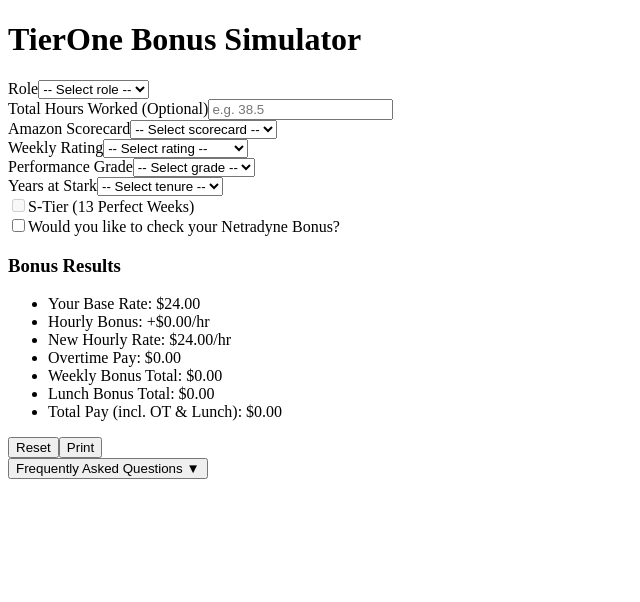
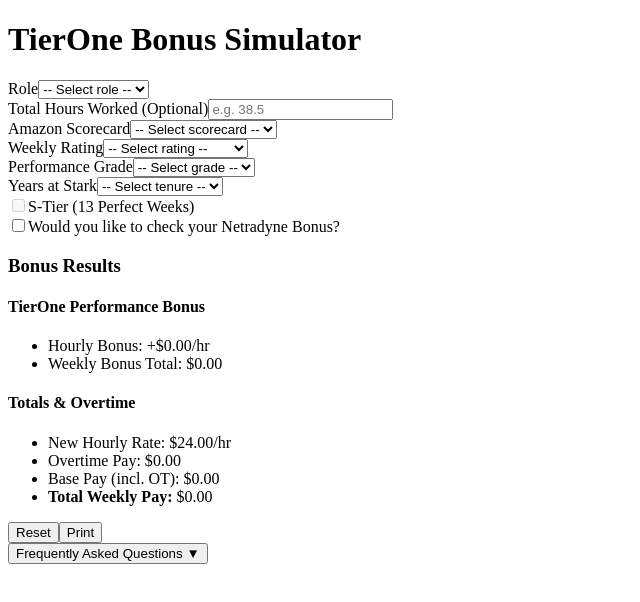
Before and after one commit to StarkTierOne/TierOne-simulator, a React (Create React App) app: page / in a window 1280 px wide. Shown: the top 602 px of the page, without its empty margins (0-640 px from the left). Built offline with nearby package versions, Linux system fonts and the light colour scheme.

Commit message:
Update App.jsx

```diff
--- a/src/App.jsx
+++ b/src/App.jsx
@@ -58,7 +58,6 @@ export default function App() {
   const [lunchRate, setLunchRate] = useState("");
   const [showLunchExp, setShowLunchExp] = useState(false);
 
-  // Reset S-Tier if rating changes
   useEffect(() => {
     if (rating !== "Perfect") setSTier(false);
   }, [rating]);
@@ -87,40 +86,46 @@ export default function App() {
     return { hourly: Math.min(rate,32), bonusOnly: (Math.min(rate,32)-24).toFixed(2) };
   };
 
-  // Memoized calcs
+  // Calculations
   const result = useMemo(() => getBonusRate(), [scorecard, rating, tier, tenure, sTier]);
   const hourlyBonus = result ? parseFloat(result.bonusOnly) : 0;
   const totalH = parseFloat(hours || 0);
   const otH = totalH > 40 ? totalH - 40 : 0;
 
-  // 39-Hour Guarantee
-  const is39Eligible = rating === "Perfect"
-    && (parseInt(daysWorked,10) || 0) >= 3
-    && driverRejects === 0;
+  // 39-Hour Guarantee (Driver only)
+  const is39Eligible =
+    role === "Driver" &&
+    rating === "Perfect" &&
+    (parseInt(daysWorked,10) || 0) >= 3 &&
+    driverRejects === 0;
   const creditedHours39 = is39Eligible ? Math.max(totalH,39) : totalH;
 
-  // Paid Lunch Bonus
-  const lunchEligible = rating === "Perfect" && ["A","B"].includes(tier);
+  // Paid Lunch Bonus (Driver only)
+  const lunchEligible =
+    role === "Driver" &&
+    rating === "Perfect" &&
+    ["A","B"].includes(tier);
   const lunchAmt = lunchEligible
-    ? (parseInt(daysWorked,10) || 0) * (parseFloat(lunchRate)||0)
+    ? (parseInt(daysWorked,10) || 0) * (parseFloat(lunchRate) || 0)
     : 0;
 
-  // Base & totals
-  const base = role === "Driver" ? 24 : parseFloat(baseRate)||24;
+  // Base & Totals
+  const base = role === "Driver" ? 24 : parseFloat(baseRate) || 24;
   const newRate = (base + hourlyBonus).toFixed(2);
   const otPay = (base * 1.5 * otH).toFixed(2);
-  const weeklyBonus = (hourlyBonus * creditedHours39).toFixed(2);
+  const performanceBonusTotal = (hourlyBonus * totalH).toFixed(2);
+  const guaranteePay = (base * creditedHours39).toFixed(2);
   const baseOT = (base * creditedHours39 + parseFloat(otPay)).toFixed(2);
   const totalPay = (
-    (base + hourlyBonus) * creditedHours39
-    + parseFloat(otPay)
-    + lunchAmt
+    (base + hourlyBonus) * creditedHours39 +
+    parseFloat(otPay) +
+    lunchAmt
   ).toFixed(2);
 
-  // Netradyne bonus
+  // Netradyne Bonus
   const isEligible = ["Perfect","Meets Requirements"].includes(rating);
-  const qualifiesND = checkND && isEligible && netradyne!=="None" && severeEvent==="No";
-  const netBonus = qualifiesND ? (netradyne==="Gold"?20:10) : 0;
+  const qualifiesND = checkND && isEligible && netradyne !== "None" && severeEvent === "No";
+  const netBonus = qualifiesND ? (netradyne === "Gold" ? 20 : 10) : 0;
 
   return (
     <div className="p-8 max-w-3xl mx-auto font-sans space-y-8">
@@ -131,7 +136,7 @@ export default function App() {
         {/* Role */}
         <div>
           <label htmlFor="role" className="block font-medium mb-1">Role</label>
-          <select id="role" value={role} onChange={e=>setRole(e.target.value)} className="w-full border p-2 rounded">
+          <select id="role" value={role} onChange={e => setRole(e.target.value)} className="w-full border p-2 rounded">
             <option value="">-- Select role --</option>
             <option>Driver</option>
             <option>Trainer</option>
@@ -142,21 +147,21 @@ export default function App() {
         {/* Total Hours */}
         <div>
           <label htmlFor="hours" className="block font-medium mb-1">Total Hours Worked (Optional)</label>
-          <input id="hours" type="number" value={hours} onChange={e=>setHours(e.target.value)} placeholder="e.g. 38.5" className="w-full border p-2 rounded"/>
+          <input id="hours" type="number" value={hours} onChange={e => setHours(e.target.value)} placeholder="e.g. 38.5" className="w-full border p-2 rounded"/>
         </div>
 
         {/* Base Pay */}
-        {(role==="Trainer"||role==="Supervisor") && (
+        {(role === "Trainer" || role === "Supervisor") && (
           <div>
             <label htmlFor="baseRate" className="block font-medium mb-1">Base Pay (Optional)</label>
-            <input id="baseRate" type="number" value={baseRate} onChange={e=>setBaseRate(e.target.value)} placeholder="e.g. 27" className="w-full border p-2 rounded"/>
+            <input id="baseRate" type="number" value={baseRate} onChange={e => setBaseRate(e.target.value)} placeholder="e.g. 27" className="w-full border p-2 rounded"/>
           </div>
         )}
 
         {/* Scorecard */}
         <div>
           <label htmlFor="scorecard" className="block font-medium mb-1">Amazon Scorecard</label>
-          <select id="scorecard" value={scorecard} onChange={e=>setScorecard(e.target.value)} className="w-full border p-2 rounded">
+          <select id="scorecard" value={scorecard} onChange={e => setScorecard(e.target.value)} className="w-full border p-2 rounded">
             <option value="">-- Select scorecard --</option>
             <option>Fantastic Plus</option>
             <option>Fantastic</option>
@@ -169,7 +174,7 @@ export default function App() {
         {/* Rating */}
         <div>
           <label htmlFor="rating" className="block font-medium mb-1">Weekly Rating</label>
-          <select id="rating" value={rating} onChange={e=>setRating(e.target.value)} className="w-full border p-2 rounded">
+          <select id="rating" value={rating} onChange={e => setRating(e.target.value)} className="w-full border p-2 rounded">
             <option value="">-- Select rating --</option>
             <option>Perfect</option>
             <option>Meets Requirements</option>
@@ -181,75 +186,84 @@ export default function App() {
         {/* Grade */}
         <div>
           <label htmlFor="tier" className="block font-medium mb-1">Performance Grade</label>
-          <select id="tier" value={tier} onChange={e=>setTier(e.target.value)} className="w-full border p-2 rounded">
+          <select id="tier" value={tier} onChange={e => setTier(e.target.value)} className="w-full border p-2 rounded">
             <option value="">-- Select grade --</option>
-            <option>A</option><option>B</option><option>C</option><option>D</option><option>F</option>
+            <option>A</option>
+            <option>B</option>
+            <option>C</option>
+            <option>D</option>
+            <option>F</option>
           </select>
         </div>
 
         {/* Tenure */}
         <div>
           <label htmlFor="tenure" className="block font-medium mb-1">Years at Stark</label>
-          <select id="tenure" value={tenure} onChange={e=>setTenure(e.target.value)} className="w-full border p-2 rounded">
+          <select id="tenure" value={tenure} onChange={e => setTenure(e.target.value)} className="w-full border p-2 rounded">
             <option value="">-- Select tenure --</option>
-            <option>&lt;1</option><option>1</option><option>2</option><option>3</option><option>4</option><option>5+</option>
+            <option>&lt;1</option>
+            <option>1</option>
+            <option>2</option>
+            <option>3</option>
+            <option>4</option>
+            <option>5+</option>
           </select>
         </div>
 
         {/* S-Tier */}
         <div className="flex items-center space-x-2">
-          <input type="checkbox" id="sTier" checked={sTier} onChange={e=>setSTier(e.target.checked)} disabled={rating!=="Perfect"} className="w-5 h-5"/>
+          <input type="checkbox" id="sTier" checked={sTier} onChange={e => setSTier(e.target.checked)} disabled={rating !== "Perfect"} className="w-5 h-5"/>
           <label htmlFor="sTier" className="font-medium">S-Tier (13 Perfect Weeks)</label>
         </div>
 
-        {/* Netradyne */}
+        {/* Netradyne Toggle */}
         <div className="flex items-center space-x-2">
-          <input type="checkbox" id="ndToggle" checked={checkND} onChange={e=>setCheckND(e.target.checked)} className="w-5 h-5"/>
+          <input type="checkbox" id="ndToggle" checked={checkND} onChange={e => setCheckND(e.target.checked)} className="w-5 h-5"/>
           <label htmlFor="ndToggle" className="font-medium">Would you like to check your Netradyne Bonus?</label>
         </div>
 
-        {/* 39-Hour Guarantee */}
-        {rating==="Perfect" && (
+        {/* 39-Hour Guarantee Inputs (Driver only) */}
+        {role === "Driver" && rating === "Perfect" && (
           <div className="space-y-4">
             <h3 className="font-semibold">39-Hour Guarantee</h3>
-            <button type="button" aria-expanded={show39Exp} aria-controls="info-39" className="font-medium" onClick={()=>setShow39Exp(!show39Exp)}>
+            <button type="button" className="font-medium" onClick={() => setShow39Exp(!show39Exp)}>
               What’s the 39-Hour Guarantee? {show39Exp ? "▲" : "▼"}
             </button>
             {show39Exp && (
-              <div id="info-39" className="text-sm pl-4">
+              <div className="text-sm pl-4">
                 If you have a Perfect rating, work at least 3 days, and have zero driver-initiated rejects, we’ll credit you up to 39 hours at your base rate even if you actually worked fewer.
               </div>
             )}
             <div>
               <label htmlFor="daysWorked" className="block font-medium mb-1">Days Worked This Week</label>
-              <input id="daysWorked" type="number" min="0" max="7" value={daysWorked} onChange={e=>setDaysWorked(e.target.value)} className="w-full border p-2 rounded"/>
+              <input id="daysWorked" type="number" min="0" max="7" value={daysWorked} onChange={e => setDaysWorked(e.target.value)} className="w-full border p-2 rounded"/>
             </div>
             <div>
               <label htmlFor="driverRejects" className="block font-medium mb-1">Driver-Rejected Legs</label>
-              <input id="driverRejects" type="number" min="0" value={driverRejects} onChange={e=>setDriverRejects(parseInt(e.target.value,10)||0)} className="w-full border p-2 rounded"/>
+              <input id="driverRejects" type="number" min="0" value={driverRejects} onChange={e => setDriverRejects(parseInt(e.target.value,10)||0)} className="w-full border p-2 rounded"/>
             </div>
             <div>
               <label htmlFor="amazonRejects" className="block font-medium mb-1">Amazon-Canceled Legs</label>
-              <input id="amazonRejects" type="number" min="0" value={amazonRejects} onChange={e=>setAmazonRejects(parseInt(e.target.value,10)||0)} className="w-full border p-2 rounded"/>
+              <input id="amazonRejects" type="number" min="0" value={amazonRejects} onChange={e => setAmazonRejects(parseInt(e.target.value,10)||0)} className="w-full border p-2 rounded"/>
             </div>
           </div>
         )}
 
-        {/* Paid Lunch Bonus */}
-        {rating==="Perfect" && ["A","B"].includes(tier) && (
+        {/* Paid Lunch Bonus Inputs (Driver only) */}
+        {role === "Driver" && lunchEligible && (
           <div className="space-y-4">
             <h3 className="font-semibold">Paid Lunch Bonus</h3>
-            <button type="button" aria-expanded={showLunchExp} aria-controls="info-lunch" className="font-medium" onClick={()=>setShowLunchExp(!showLunchExp)}>
+            <button type="button" className="font-medium" onClick={() => setShowLunchExp(!showLunchExp)}>
               What’s the Paid Lunch Bonus? {showLunchExp ? "▲" : "▼"}
             </button>
             {showLunchExp && (
-              <div id="info-lunch" className="text-sm pl-4">
-                As long as you have a Perfect rating and Grade A or B, you earn the daily lunch bonus for each day worked. Enter your per-day rate above.
+              <div className="text-sm pl-4">
+                As long as you have a Perfect rating and Grade A or B, you earn a lunch bonus for each day worked. Enter your per-day rate above.
               </div>
             )}
             <div>
               <label htmlFor="lunchRate" className="block font-medium mb-1">Lunch Bonus Rate ($/day)</label>
-              <input id="lunchRate" type="number" value={lunchRate} onChange={e=>setLunchRate(e.target.value)} placeholder="e.g. 5" className="w-full border p-2 rounded"/>
+              <input id="lunchRate" type="number" value={lunchRate} onChange={e => setLunchRate(e.target.value)} placeholder="e.g. 5" className="w-full border p-2 rounded"/>
             </div>
           </div>
         )}
@@ -262,22 +276,22 @@ export default function App() {
           <div className="space-y-4">
             <div>
               <label className="block font-medium mb-1">Netradyne Status</label>
-              <select value={netradyne} onChange={e=>setNetradyne(e.target.value)} className="w-full border p-2 rounded">
+              <select value={netradyne} onChange={e => setNetradyne(e.target.value)} className="w-full border p-2 rounded">
                 <option value="">--</option><option>Gold</option><option>Silver</option><option>None</option>
               </select>
             </div>
             <div>
               <label className="block font-medium mb-1">Any Severe Events in Last 6 Weeks?</label>
-              <select value={severeEvent} onChange={e=>setSevereEvent(e.target.value)} className="w-full border p-2 rounded">
+              <select value={severeEvent} onChange={e => setSevereEvent(e.target.value)} className="w-full border p-2 rounded">
                 <option value="">--</option><option>No</option><option>Yes</option>
               </select>
             </div>
             <p className="font-medium">Bonus (if eligible): <span className="text-lg">${netBonus}</span></p>
-            <button type="button" aria-expanded={showNDE} aria-controls="nd-explainer" className="font-semibold" onClick={()=>setShowNDE(!showNDE)}>
+            <button type="button" className="font-semibold" onClick={() => setShowNDE(!showNDE)}>
               Netradyne Bonus Explainer {showNDE ? "▲" : "▼"}
             </button>
             {showNDE && (
-              <div id="nd-explainer" role="region" className="text-sm pl-4">
+              <div className="text-sm pl-4">
                 The Netradyne Bonus is paid out quarterly if the company earns Gold or Silver status on Amazon's camera safety score. You must not have NI or AR ratings or receive major camera flags to qualify. If eligible, your bonus accrues weekly and is paid as a lump sum at the end of the quarter.
               </div>
             )}
@@ -285,38 +299,83 @@ export default function App() {
         </div>
       )}
 
-      {/* Bonus Results */}
-      <div className="bg-white p-6 rounded-lg shadow space-y-4">
+      {/* Grouped Bonus Results */}
+      <div className="bg-white p-6 rounded-lg shadow space-y-6">
         <h3 className="text-xl font-semibold mb-2">Bonus Results</h3>
-        <ul className="list-disc ml-6 space-y-1">
-          <li>Your Base Rate: ${base.toFixed(2)}</li>
-          <li>Hourly Bonus: +${hourlyBonus.toFixed(2)}/hr</li>
-          <li>New Hourly Rate: ${newRate}/hr</li>
-          <li>Overtime Pay: ${otPay}</li>
-          <li>Weekly Bonus Total: ${weeklyBonus}</li>
-          <li>Lunch Bonus Total: ${lunchAmt.toFixed(2)}</li>
-          <li>Total Pay (incl. OT & Lunch): ${totalPay}</li>
-        </ul>
+
+        {/* 1. Performance Bonus */}
+        <div>
+          <h4 className="font-medium">TierOne Performance Bonus</h4>
+          <ul className="list-disc ml-6 space-y-1">
+            <li>Hourly Bonus: +${hourlyBonus.toFixed(2)}/hr</li>
+            <li>Weekly Bonus Total: ${performanceBonusTotal}</li>
+          </ul>
+        </div>
+
+        {/* 2. 39-Hour Guarantee */}
+        {role === "Driver" && rating === "Perfect" && (
+          <div>
+            <h4 className="font-medium">39-Hour Guarantee</h4>
+            <ul className="list-disc ml-6 space-y-1">
+              <li>Credited Hours: {creditedHours39.toFixed(2)} hrs</li>
+              <li>Guarantee Pay (at base rate): ${guaranteePay}</li>
+            </ul>
+          </div>
+        )}
+
+        {/* 3. Paid Lunch Bonus */}
+        {role === "Driver" && lunchEligible && (
+          <div>
+            <h4 className="font-medium">Paid Lunch Bonus</h4>
+            <ul className="list-disc ml-6 space-y-1">
+              <li>Lunch Days: {parseInt(daysWorked,10)||0}</li>
+              <li>Lunch Bonus Total: ${lunchAmt.toFixed(2)}</li>
+            </ul>
+          </div>
+        )}
+
+        {/* 4. Netradyne Bonus */}
+        {checkND && (
+          <div>
+            <h4 className="font-medium">Netradyne Safety Bonus</h4>
+            <ul className="list-disc ml-6 space-y-1">
+              <li>Weekly Netradyne Bonus: ${netBonus}</li>
+            </ul>
+          </div>
+        )}
+
+        {/* 5. Totals & Overtime */}
+        <div>
+          <h4 className="font-medium">Totals & Overtime</h4>
+          <ul className="list-disc ml-6 space-y-1">
+            <li>New Hourly Rate: ${newRate}/hr</li>
+            <li>Overtime Pay: ${otPay}</li>
+            <li>Base Pay (incl. OT): ${baseOT}</li>
+            <li><strong>Total Weekly Pay:</strong> ${totalPay}</li>
+          </ul>
+        </div>
+
+        {/* Actions */}
         <div className="flex space-x-4">
-          <button type="button" onClick={resetForm} className="px-4 py-2 border rounded">Reset</button>
-          <button type="button" onClick={printResults} className="px-4 py-2 border rounded">Print</button>
+          <button onClick={resetForm} className="px-4 py-2 border rounded">Reset</button>
+          <button onClick={printResults} className="px-4 py-2 border rounded">Print</button>
         </div>
       </div>
 
       {/* FAQ */}
       <div className="space-y-4">
-        <button type="button" aria-expanded={showFAQ} aria-controls="faq-section" className="font-semibold" onClick={()=>setShowFAQ(!showFAQ)}>
+        <button onClick={() => setShowFAQ(!showFAQ)} className="font-semibold">
           Frequently Asked Questions {showFAQ ? "▲" : "▼"}
         </button>
         {showFAQ && (
-          <div id="faq-section" role="region" className="text-sm space-y-4 pl-4">
+          <div className="text-sm space-y-4 pl-4">
             {/* 1 */}
             <div>
-              <button type="button" aria-expanded={showPG} aria-controls="faq-pg" className="font-medium" onClick={()=>setShowPG(!showPG)}>
+              <button onClick={() => setShowPG(!showPG)} className="font-medium">
                 What is a Performance Grade (A–F)? {showPG ? "▲" : "▼"}
               </button>
               {showPG && (
-                <div id="faq-pg" role="region" className="mt-1">
+                <div className="mt-1">
                   <p>Your Performance Grade is based on your last 13 weeks of overall Total Score.</p>
                   <p><strong>A Grade:</strong> 10 weeks at 100%, rest at 90%+, 1 grace week at 70%+</p>
                   <p><strong>B Grade:</strong> 5 weeks at 100%, rest at 90%+, 1 grace week at 70%+ or all 13 weeks at 90%+</p>
@@ -328,12 +387,12 @@ export default function App() {
             </div>
             {/* 2 */}
             <div>
-              <button type="button" aria-expanded={showWR} aria-controls="faq-wr" className="font-medium" onClick={()=>setShowWR(!showWR)}>
+              <button onClick={() => setShowWR(!showWR)} className="font-medium">
                 How is Weekly Rating determined? {showWR ? "▲" : "▼"}
               </button>
               {showWR && (
-                <div id="faq-wr" role="region" className="mt-1">
-                  <p>Weekly Rating reflects how you performed this week — it's based on your Total Score plus any safety, attendance, or behavioral flags.</p>
+                <div className="mt-1">
+                  <p>Weekly Rating reflects your Total Score plus any safety, attendance, or behavioral flags.</p>
                   <p><strong>Perfect:</strong> 100% score with zero flags</p>
                   <p><strong>Meets Requirements:</strong> 83–99% with no major flags, or 100% with 1 minor flag</p>
                   <p><strong>Needs Improvement:</strong> 70–82.99%, or 83–99% with minor flags</p>
@@ -343,68 +402,69 @@ export default function App() {
             </div>
             {/* 3 */}
             <div>
-              <button type="button" aria-expanded={showCP} aria-controls="faq-cp" className="font-medium" onClick={()=>setShowCP(!showCP)}>
+              <button onClick={() => setShowCP(!showCP)} className="font-medium">
                 What are Call-out Penalties? {showCP ? "▲" : "▼"}
               </button>
               {showCP && (
-                <div id="faq-cp" role="region" className="mt-1">
+                <div className="mt-1">
                   <p>• Block-level Callout: -10 points (1 instance in 2 weeks)</p>
                   <p>• 2+ Block Callouts: -15 points</p>
                   <p>• Load-level Callout: -17.1 points (1 instance in 6 weeks)</p>
                   <p>• 2+ Load-level Callouts: -20 points</p>
-                  <p>Penalties last 2 weeks for blocks and 6 weeks for loads, affecting eligibility and ratings.</p>
+                  <p>Penalties last 2 weeks for blocks and 6 weeks for loads.</p>
                 </div>
               )}
             </div>
             {/* 4 */}
             <div>
-              <button type="button" aria-expanded={showST} aria-controls="faq-st" className="font-medium" onClick={()=>setShowST(!showST)}>
+              <button onClick={() => setShowST(!showST)} className="font-medium">
                 What is S-Tier? {showST ? "▲" : "▼"}
               </button>
               {showST && (
-                <div id="faq-st" role="region" className="mt-1">
-                  <p>S-Tier is a special performance tier reserved for drivers who achieve 13 consecutive Perfect weeks. Once unlocked, S-Tier grants access to the 5+ year payband — even if you haven't reached 5 years of tenure yet. However, you must maintain Perfect rating to stay in S-Tier.</p>
+                <div className="mt-1">
+                  <p>S-Tier is reserved for drivers with 13 consecutive Perfect weeks. Once unlocked, it grants access to the 5+ year payband—but you must maintain Perfect rating to stay in S-Tier.</p>
                 </div>
               )}
             </div>
             {/* 5 */}
             <div>
-              <button type="button" aria-expanded={showDQ} aria-controls="faq-dq" className="font-medium" onClick={()=>setShowDQ(!showDQ)}>
+              <button onClick={() => setShowDQ(!showDQ)} className="font-medium">
                 What disqualifies me from getting a bonus? {showDQ ? "▲" : "▼"}
               </button>
               {showDQ && (
-                <div id="faq-dq" role="region" className="mt-1">
+                <div className="mt-1">
                   <p>• Your Weekly Rating is NI or AR</p>
                   <p>• You receive a major safety flag (e.g., camera, following distance, seatbelt)</p>
-                  <p>• You fail to meet Grade + Tenure + Scorecard thresholds for your payband</p>
-                  <p>• You have a recent severe event that disqualifies you from Netradyne bonus</p>
+                  <p>• You fail to meet Grade + Tenure + Scorecard thresholds</p>
+                  <p>• You have a recent severe event that disqualifies you</p>
                 </div>
               )}
             </div>
             {/* 6 */}
             <div>
-              <button type="button" aria-expanded={showNDW} aria-controls="faq-ndw" className="font-medium" onClick={()=>setShowNDW(!showNDW)}>
+              <button onClick={() => setShowNDW(!showNDW)} className="font-medium">
                 How does the Netradyne Bonus work? {showNDW ? "▲" : "▼"}
               </button>
               {showNDW && (
-                <div id="faq-ndw" role="region" className="mt-1">
+                <div className="mt-1">
                   <p>The Netradyne Bonus is a separate quarterly incentive based on camera safety scores.</p>
                   <p>• Stark must earn Gold or Silver on Amazon's safety score</p>
                   <p>• You must have a Perfect or Meets Requirements rating</p>
                   <p>• You must not have any major camera flags or severe events in the last 6 weeks</p>
-                  <p>If eligible, your Netradyne bonus accrues weekly and is paid out in a lump sum at the end of each quarter.</p>
+                  <p>If eligible, your bonus accrues weekly and is paid as a lump sum at the end of each quarter.</p>
                 </div>
               )}
             </div>
-
             {/* Links */}
             <div>
-              <a href="https://drive.google.com/file/d/1CWVesfvKWsSFn7wv7bGvHv6kLb20Mzec/view?usp=sharing" target="_blank" rel="noopener noreferrer" className="text-blue-600 underline">
+              <a href="https://drive.google.com/file/d/1CWVesfvKWsSFn7wv7bGvHv6kLb20Mzec/view?usp=sharing"
+                 target="_blank" rel="noopener noreferrer" className="text-blue-600 underline">
                 📘 View Full Explainer PDF →
               </a>
             </div>
             <div>
-              <a href="https://docs.google.com/spreadsheets/d/1gTmNlGNo_OH1zysEFvh7dAbvEibC5vgoGX6AMINxFWQ/edit?usp=sharing" target="_blank" rel="noopener noreferrer" className="text-blue-600 underline">
+              <a href="https://docs.google.com/spreadsheets/d/1gTmNlGNo_OH1zysEFvh7dAbvEibC5vgoGX6AMINxFWQ/edit?usp=sharing"
+                 target="_blank" rel="noopener noreferrer" className="text-blue-600 underline">
                 📊 View Bonus Matrix Spreadsheet →
               </a>
             </div>
```
